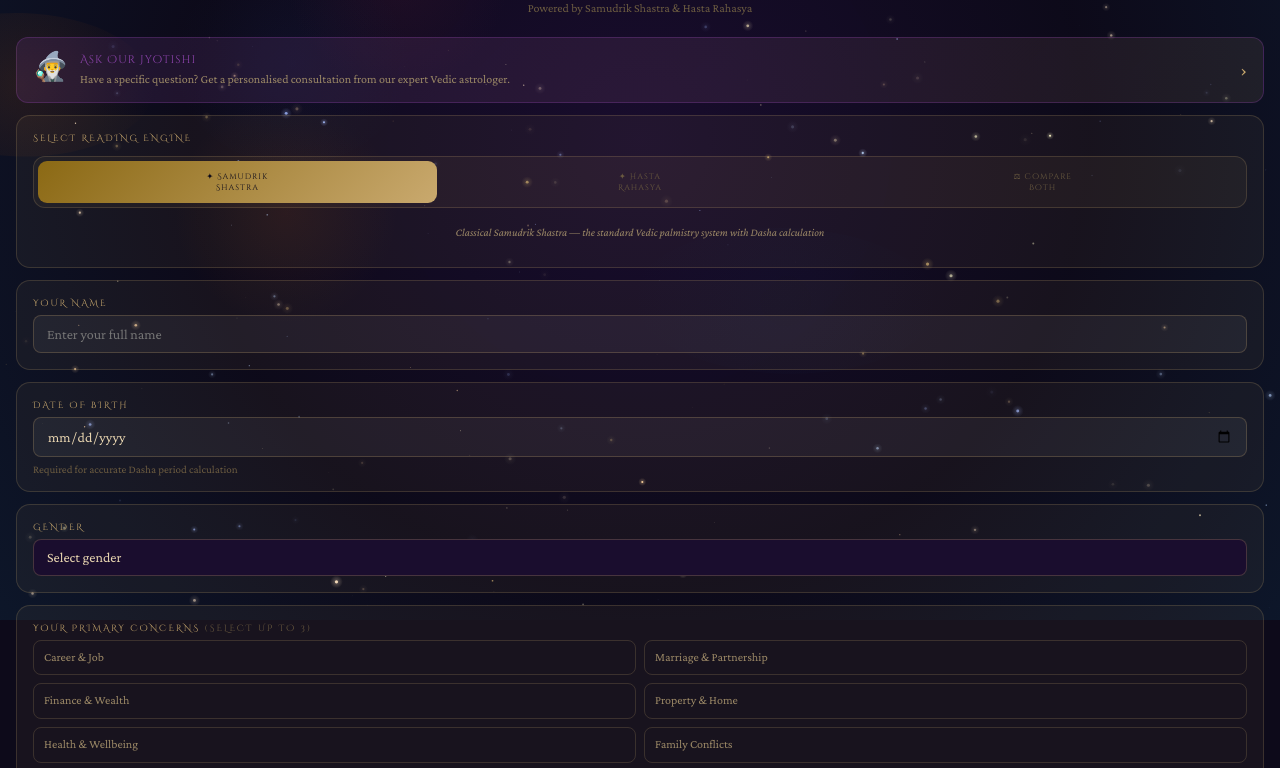
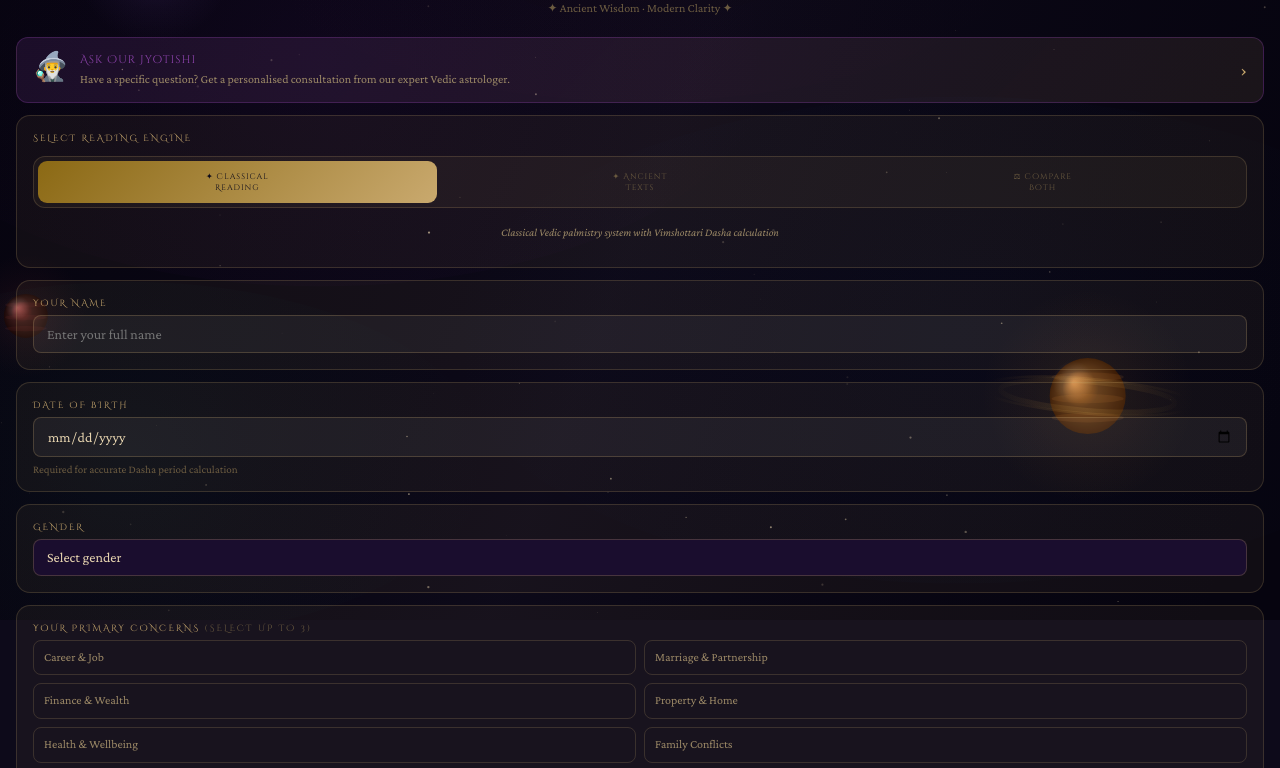
Before and after one commit to Rajveer12345/samudrik-shastra-server, a website: page index.html in a window 1280 px wide. Shown: the part 180-948 px from the top of the page. Drawn offline with nearby package versions, Linux system fonts and the light colour scheme; animation ran at ten frames a second.

Commit message:
Update index.html

```diff
--- a/index.html
+++ b/index.html
@@ -147,7 +147,7 @@
     <div style="font-size:52px;animation:float 3s ease-in-out infinite;display:inline-block;margin-bottom:10px">🔮</div>
     <div style="font-family:'Cinzel Decorative',cursive;font-size:clamp(22px,5vw,32px);color:var(--gold);animation:glow 3s ease-in-out infinite;margin-bottom:4px">HastRekha</div>
     <div style="font-size:11px;color:var(--muted);letter-spacing:3px;font-style:italic;margin-bottom:6px">✦ Ancient Vedic Palm Reading ✦</div>
-    <div style="font-size:12px;color:var(--dim);margin-bottom:4px">Powered by Samudrik Shastra &amp; Hasta Rahasya</div>
+    <div style="font-size:12px;color:var(--dim);margin-bottom:4px">✦ Ancient Wisdom · Modern Clarity ✦</div>
   </div>
 
   <!-- Ask Jyotishi CTA -->
@@ -166,11 +166,11 @@
   <div class="form-card">
     <label class="form-label">SELECT READING ENGINE</label>
     <div class="engine-toggle">
-      <button class="engine-btn active" id="engine-ss" onclick="setEngine('samudrik')">✦ Samudrik<br/>Shastra</button>
-      <button class="engine-btn" id="engine-hr" onclick="setEngine('hasta')">✦ Hasta<br/>Rahasya</button>
+      <button class="engine-btn active" id="engine-ss" onclick="setEngine('samudrik')">✦ Classical<br/>Reading</button>
+      <button class="engine-btn" id="engine-hr" onclick="setEngine('hasta')">✦ Ancient<br/>Texts</button>
       <button class="engine-btn" id="engine-both" onclick="setEngine('both')">⚖ Compare<br/>Both</button>
     </div>
-    <div class="engine-desc" id="engine-desc">Classical Samudrik Shastra — the standard Vedic palmistry system with Dasha calculation</div>
+    <div class="engine-desc" id="engine-desc">Classical Vedic palmistry system with Vimshottari Dasha calculation</div>
   </div>
 
   <div class="form-card">
@@ -251,12 +251,12 @@
     <div style="text-align:center;margin-bottom:14px">
       <div style="font-size:28px;margin-bottom:5px">🔮</div>
       <h1 style="font-family:'Cinzel Decorative',cursive;font-size:clamp(16px,4vw,22px);color:var(--gold);margin:0 0 3px">HastRekha</h1>
-      <p style="font-size:11px;color:var(--muted);font-style:italic;letter-spacing:2px" id="engine-result-label">✦ Samudrik Shastra Reading ✦</p>
+      <p style="font-size:11px;color:var(--muted);font-style:italic;letter-spacing:2px" id="engine-result-label">✦ Classical Vedic Reading ✦</p>
     </div>
 
     <div id="comp-bar" style="display:none" class="comparison-bar">
-      <button class="comp-btn active" onclick="showEngine('ss')">✦ Samudrik Shastra</button>
-      <button class="comp-btn" onclick="showEngine('hr')">✦ Hasta Rahasya</button>
+      <button class="comp-btn active" onclick="showEngine('ss')">✦ Classical</button>
+      <button class="comp-btn" onclick="showEngine('hr')">✦ Ancient Texts</button>
       <button class="comp-btn" onclick="showEngine('compare')">⚖ Compare</button>
     </div>
 
@@ -347,86 +347,170 @@
 const SERVER = window.location.origin;
 const JYOTISHI_EMAIL = 'jyotishi@hastrekhha.com'; // CHANGE THIS to actual email
 
-// ── GALAXY BACKGROUND ─────────────────────────────────────────
-(function initGalaxy(){
+// ── UNIVERSE BACKGROUND — slow, cinematic, deep space ────────
+(function initUniverse(){
   const canvas = document.getElementById('galaxy-canvas');
   const ctx = canvas.getContext('2d');
-  let W, H, stars = [], nebulae = [];
+  let W, H;
   function resize(){ W = canvas.width = window.innerWidth; H = canvas.height = window.innerHeight; }
   resize(); window.addEventListener('resize', resize);
-  // Generate stars
-  for(let i = 0; i < 220; i++){
+
+  // Distant stars — tiny, very slow parallax drift
+  const stars = [];
+  for(let i=0;i<180;i++){
     stars.push({
-      x: Math.random(), y: Math.random(),
-      r: Math.random() * 1.4 + 0.2,
-      opacity: Math.random() * 0.8 + 0.2,
-      speed: Math.random() * 0.003 + 0.001,
-      phase: Math.random() * Math.PI * 2,
-      color: ['#C9A96E','#E8D5B0','#A0B8FF','#FFD4A0','#FFFACD','#FFE4C4','#B8D4FF'][Math.floor(Math.random()*7)]
+      x: Math.random()*2-0.5,  // wider than screen for drift
+      y: Math.random(),
+      r: Math.random()*1.1+0.15,
+      op: Math.random()*0.55+0.15,
+      twinkleSpeed: Math.random()*0.0008+0.0002,
+      twinklePhase: Math.random()*Math.PI*2,
+      driftSpeed: (Math.random()-0.5)*0.000015  // very slow horizontal drift
     });
   }
-  // Nebula blobs
-  for(let i = 0; i < 5; i++){
-    nebulae.push({
-      x: Math.random(), y: Math.random(),
-      rx: 80 + Math.random()*120, ry: 60 + Math.random()*80,
-      color: ['rgba(139,69,19,','rgba(72,20,100,','rgba(20,50,100,','rgba(100,30,60,'][Math.floor(Math.random()*4)],
-      phase: Math.random()*Math.PI*2, speed: 0.0004 + Math.random()*0.0003
-    });
+
+  // Large distant planets — slow, majestic, in background
+  const bgPlanets = [
+    { x:0.12, y:0.18, r:28, c1:'#4A3560', c2:'#7B5EA0', c3:'#2A1540', glowC:'rgba(120,80,180,', rings:false, driftX:0.000006, driftY:0.000002 },
+    { x:0.85, y:0.72, r:38, c1:'#603A1A', c2:'#C87A30', c3:'#3A1A05', glowC:'rgba(200,120,40,', rings:true,  driftX:-0.000005, driftY:0.0000015 },
+    { x:0.70, y:0.08, r:16, c1:'#1A3A4A', c2:'#3A7A9A', c3:'#0A1A2A', glowC:'rgba(60,130,170,', rings:false, driftX:0.000008, driftY:0.000003 },
+    { x:0.02, y:0.62, r:22, c1:'#3A1A1A', c2:'#8A3030', c3:'#1A0808', glowC:'rgba(140,50,50,',  rings:false, driftX:0.000004, driftY:-0.000002 }
+  ];
+
+  // Nebula clouds — very slow breathing colour washes
+  const nebulae = [
+    { x:0.25, y:0.30, rx:W*0.35, ry:H*0.28, c:'rgba(80,20,120,', phase:0.0,    speed:0.00018 },
+    { x:0.75, y:0.65, rx:W*0.40, ry:H*0.30, c:'rgba(20,50,100,', phase:2.1,    speed:0.00014 },
+    { x:0.50, y:0.15, rx:W*0.30, ry:H*0.20, c:'rgba(100,30,60,',  phase:4.2,    speed:0.00020 },
+    { x:0.10, y:0.80, rx:W*0.28, ry:H*0.22, c:'rgba(20,80,80,',   phase:1.05,   speed:0.00016 },
+  ];
+
+  // Milky way band — diagonal smear across screen
+  function drawMilkyWay(){
+    const g = ctx.createLinearGradient(0, H*0.2, W, H*0.8);
+    g.addColorStop(0,   'rgba(60,40,100,0)');
+    g.addColorStop(0.3, 'rgba(80,60,120,0.045)');
+    g.addColorStop(0.5, 'rgba(100,80,150,0.07)');
+    g.addColorStop(0.7, 'rgba(80,60,120,0.045)');
+    g.addColorStop(1,   'rgba(60,40,100,0)');
+    ctx.fillStyle=g;
+    ctx.fillRect(0,0,W,H);
   }
+
   let t = 0;
+  // Animate planet drift positions
+  bgPlanets.forEach(p=>{ p.cx=p.x; p.cy=p.y; });
+
   function draw(){
-    ctx.clearRect(0,0,W,H);
-    // Dark gradient base
-    const grad = ctx.createRadialGradient(W*0.5,H*0.4,0,W*0.5,H*0.4,Math.max(W,H)*0.7);
-    grad.addColorStop(0,'rgba(26,13,46,0.95)');
-    grad.addColorStop(0.5,'rgba(13,10,26,0.98)');
-    grad.addColorStop(1,'rgba(13,26,46,1)');
-    ctx.fillStyle = grad; ctx.fillRect(0,0,W,H);
-    // Nebulae
+    // ── Base: very dark deep space ──
+    ctx.fillStyle='#06040F';
+    ctx.fillRect(0,0,W,H);
+
+    // ── Milky Way diagonal band ──
+    drawMilkyWay();
+
+    // ── Nebula colour washes — very slow breathing ──
     nebulae.forEach(n=>{
-      const a = 0.12 + 0.08*Math.sin(t*n.speed*100+n.phase);
-      const g2 = ctx.createRadialGradient(n.x*W,n.y*H,0,n.x*W,n.y*H,n.rx);
-      g2.addColorStop(0,n.color+a+')');
-      g2.addColorStop(1,n.color+'0)');
-      ctx.fillStyle=g2;
+      const a = 0.045 + 0.025*Math.sin(t*n.speed*100+n.phase);
+      const g = ctx.createRadialGradient(n.x*W,n.y*H,0,n.x*W,n.y*H,Math.max(n.rx,n.ry));
+      g.addColorStop(0, n.c+(a*1.4)+')');
+      g.addColorStop(0.4, n.c+(a*0.7)+')');
+      g.addColorStop(1,   n.c+'0)');
+      ctx.fillStyle=g;
       ctx.beginPath();
-      ctx.ellipse(n.x*W,n.y*H,n.rx,n.ry,t*n.speed,0,Math.PI*2);
+      ctx.ellipse(n.x*W, n.y*H, n.rx*(0.98+0.04*Math.sin(t*n.speed*80)), n.ry*(0.98+0.04*Math.cos(t*n.speed*80)), 0, 0, Math.PI*2);
       ctx.fill();
     });
-    // Stars
+
+    // ── Distant stars with very slow drift ──
     stars.forEach(s=>{
-      const op = s.opacity * (0.6 + 0.4*Math.sin(t*s.speed*200+s.phase));
-      ctx.globalAlpha = op;
-      ctx.fillStyle = s.color;
+      s.x += s.driftSpeed;
+      if(s.x > 1.5) s.x = -0.5;
+      if(s.x < -0.5) s.x = 1.5;
+      const tw = s.op * (0.65 + 0.35*Math.sin(t*s.twinkleSpeed*100+s.twinklePhase));
+      ctx.globalAlpha = tw;
+      ctx.fillStyle = '#E8D5B0';
       ctx.beginPath();
       ctx.arc(s.x*W, s.y*H, s.r, 0, Math.PI*2);
       ctx.fill();
-      // Glow for brighter stars
-      if(s.r > 1.0){
-        const glow = ctx.createRadialGradient(s.x*W,s.y*H,0,s.x*W,s.y*H,s.r*4);
-        // Convert hex to rgba safely
-        const hx=s.color.replace('#','');
-        const rr=parseInt(hx.slice(0,2),16)||200,gg=parseInt(hx.slice(2,4),16)||180,bb=parseInt(hx.slice(4,6),16)||140;
-        glow.addColorStop(0,'rgba('+rr+','+gg+','+bb+',0.35)');
-        glow.addColorStop(1,'rgba('+rr+','+gg+','+bb+',0)');
-        ctx.fillStyle=glow;
+    });
+    ctx.globalAlpha=1;
+
+    // ── Background planets — large, slow, majestic ──
+    bgPlanets.forEach(p=>{
+      // Very slow drift
+      p.cx += p.driftX;
+      p.cy += p.driftY;
+      if(p.cx>1.15) p.cx=1.15; if(p.cx<-0.15) p.cx=-0.15;
+      if(p.cy>0.95) p.cy=0.95; if(p.cy<0.05)  p.cy=0.05;
+      const px=p.cx*W, py=p.cy*H;
+
+      // Atmospheric glow
+      const atmospherePulse = 0.12 + 0.04*Math.sin(t*0.0003+p.x*5);
+      const atm = ctx.createRadialGradient(px,py,p.r*0.5,px,py,p.r*2.8);
+      atm.addColorStop(0, p.glowC+atmospherePulse+')');
+      atm.addColorStop(0.5, p.glowC+(atmospherePulse*0.4)+')');
+      atm.addColorStop(1, p.glowC+'0)');
+      ctx.fillStyle=atm;
+      ctx.beginPath();
+      ctx.arc(px,py,p.r*2.8,0,Math.PI*2);
+      ctx.fill();
+
+      // Planet surface — gradient sphere
+      const surf = ctx.createRadialGradient(px-p.r*0.35,py-p.r*0.35,p.r*0.05,px,py,p.r);
+      surf.addColorStop(0, p.c2);
+      surf.addColorStop(0.45, p.c1);
+      surf.addColorStop(1, p.c3);
+      ctx.fillStyle=surf;
+      ctx.beginPath();
+      ctx.arc(px,py,p.r,0,Math.PI*2);
+      ctx.fill();
+
+      // Subtle cloud bands
+      ctx.globalAlpha=0.12;
+      for(let b=0;b<3;b++){
+        const by = py - p.r*0.5 + b*p.r*0.5 + Math.sin(t*0.0001+b)*p.r*0.08;
+        const bh = p.r*0.12;
+        ctx.fillStyle=p.c2;
         ctx.beginPath();
-        ctx.arc(s.x*W,s.y*H,s.r*4,0,Math.PI*2);
+        ctx.ellipse(px,by,p.r*0.95,bh,0,0,Math.PI*2);
         ctx.fill();
       }
+      ctx.globalAlpha=1;
+
+      // Saturn-style rings for the orange planet
+      if(p.rings){
+        ctx.globalAlpha=0.22;
+        const ringG = ctx.createLinearGradient(px-p.r*2.5,py,px+p.r*2.5,py);
+        ringG.addColorStop(0,'rgba(200,150,60,0)');
+        ringG.addColorStop(0.3,'rgba(200,150,60,0.5)');
+        ringG.addColorStop(0.5,'rgba(220,170,80,0.7)');
+        ringG.addColorStop(0.7,'rgba(200,150,60,0.5)');
+        ringG.addColorStop(1,'rgba(200,150,60,0)');
+        ctx.strokeStyle=ringG;
+        ctx.lineWidth=5;
+        ctx.beginPath();
+        ctx.ellipse(px,py,p.r*2.3,p.r*0.38,0.08,0,Math.PI*2);
+        ctx.stroke();
+        ctx.lineWidth=2.5;
+        ctx.beginPath();
+        ctx.ellipse(px,py,p.r*2.8,p.r*0.46,0.08,0,Math.PI*2);
+        ctx.stroke();
+        ctx.globalAlpha=1;
+      }
+
+      // Specular highlight — light reflection
+      ctx.globalAlpha=0.18;
+      const hi=ctx.createRadialGradient(px-p.r*0.38,py-p.r*0.38,0,px-p.r*0.38,py-p.r*0.38,p.r*0.55);
+      hi.addColorStop(0,'rgba(255,255,255,0.9)');
+      hi.addColorStop(1,'rgba(255,255,255,0)');
+      ctx.fillStyle=hi;
+      ctx.beginPath();
+      ctx.arc(px-p.r*0.38,py-p.r*0.38,p.r*0.55,0,Math.PI*2);
+      ctx.fill();
+      ctx.globalAlpha=1;
     });
-    ctx.globalAlpha = 1;
-    // Shooting star occasionally
-    if(Math.floor(t*0.3)%400===0){
-      const sx=Math.random()*W, sy=Math.random()*H*0.5;
-      const trail = ctx.createLinearGradient(sx,sy,sx+80,sy+30);
-      trail.addColorStop(0,'rgba(201,169,110,0)');
-      trail.addColorStop(0.5,'rgba(201,169,110,0.6)');
-      trail.addColorStop(1,'rgba(255,255,255,0.9)');
-      ctx.strokeStyle=trail; ctx.lineWidth=1.5;
-      ctx.beginPath(); ctx.moveTo(sx,sy); ctx.lineTo(sx+80,sy+30); ctx.stroke();
-    }
+
     t++;
     requestAnimationFrame(draw);
   }
@@ -452,9 +536,9 @@
 const MSGS=["Studying your palm lines…","Reading the Fate Line…","Consulting ancient texts…","Calculating your Dasha period…","Identifying Shubh Lagna windows…","Almost ready…"];
 
 const ENGINE_DESCS={
-  samudrik:"Classical Samudrik Shastra — standard Vedic palmistry with Vimshottari Dasha calculation",
-  hasta:"Hasta Rahasya — reading based on 35 ancient palmistry books including Indian Palmistry (1895), Cheiro, Benham and more",
-  both:"Compare Both — see where Samudrik Shastra and Hasta Rahasya agree (high confidence) and where they differ"
+  samudrik:"Classical Vedic palmistry with Vimshottari Dasha calculation",
+  hasta:"Ancient texts reading — based on 35 rare palmistry books including Indian, Cheiro and Benham traditions",
+  both:"Compare Both — see where Classical and Ancient Text readings agree (high confidence) and where they differ"
 };
 
 // Gemstone-to-concern mapping — THIS IS THE CORE LOGIC
@@ -624,7 +708,7 @@
 }
 
 function renderReading(R,HR,dasha,age,stage){
-  const engineLabels={samudrik:"✦ Samudrik Shastra Reading ✦",hasta:"✦ Hasta Rahasya Reading ✦",both:"✦ Dual Engine Reading ✦"};
+  const engineLabels={samudrik:"✦ Classical Vedic Reading ✦",hasta:"✦ Ancient Texts Reading ✦",both:"✦ Complete Vedic Reading ✦"};
   document.getElementById("engine-result-label").textContent=engineLabels[currentEngine]||engineLabels.samudrik;
   document.getElementById("comp-bar").style.display=currentEngine==="both"?"flex":"none";
   document.getElementById("r-overall").textContent=R.overall_energy||"";
@@ -823,7 +907,7 @@
 <!-- NAME BANNER -->
 <div style="background:linear-gradient(135deg,rgba(201,169,110,0.12),rgba(139,105,20,0.06));border:1px solid rgba(201,169,110,0.3);border-radius:12px;padding:16px 20px;margin-bottom:24px;text-align:center">
   <p style="font-family:'Cinzel Decorative',cursive;font-size:14px;color:#C9A96E;letter-spacing:2px;margin-bottom:5px">${M.name||""}</p>
-  <p style="font-size:12px;color:#9B8866">Age: ${M.age||""} years · ${M.stage||""} · Engine: ${currentEngine==="both"?"Both Engines":currentEngine==="hasta"?"Hasta Rahasya":"Samudrik Shastra"}</p>
+  <p style="font-size:12px;color:#9B8866">Age: ${M.age||""} years · ${M.stage||""} · Engine: ${currentEngine==="both"?"Both Engines":currentEngine==="hasta"?"Ancient Texts":"Classical Vedic"}</p>
   ${(M.concerns||[]).length>0?`<p style="font-size:11px;color:#6B5B40;margin-top:5px">Concerns: ${M.concerns.join(", ")}</p>`:""}
 </div>
 
```
